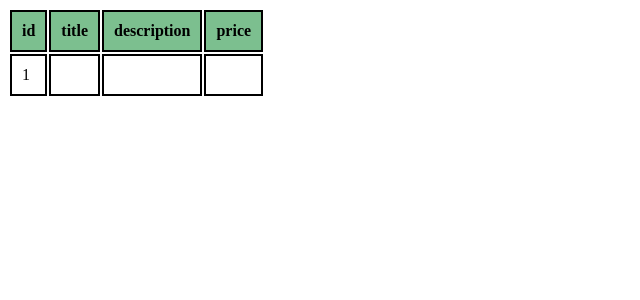
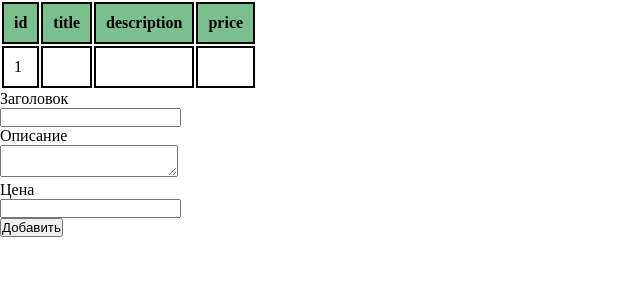
Before and after one commit to RodionSverdlovAl/crud-app, a PHP site: page / in a window 1280 px wide. Shown: the top 300 px of the page, without its empty margins (0-640 px from the left). Run offline with PHP 8.4, Linux system fonts and the light colour scheme; tables that the repository leaves empty or names only in its code hold one stand-in row (values such as "Sample post"); data that the repository does not hold is empty.

Commit message:
add create

```diff
--- a/index.php
+++ b/index.php
@@ -1,5 +1,5 @@
 <?php
-require_once 'connect.php';
+require_once 'config/connect.php';
 ?>
 
 <!doctype html>
@@ -9,6 +9,10 @@ require_once 'connect.php';
     <title>Products</title>
 </head>
 <style>
+    *{
+        margin: 0;
+        padding: 0;
+    }
     th,td{
         padding:10px;
         border: 2px solid black;
@@ -40,8 +44,18 @@ require_once 'connect.php';
             <?php
         }
         ?>
+    </table>
 
-    </table>
+    <form action="vendor/create.php", method="post">
+        <p>Заголовок</p>
+        <input type="text" name="title">
+        <p>Описание</p>
+        <textarea  name="description"></textarea>
+        <p>Цена</p>
+        <input type="number" name="price"><br>
+        <button type="submit">Добавить</button>
+
+    </form>
 
 </body>
 </html>
```
Also changed, not shown: config/connect.php (renamed from connect.php), 1 other file.
